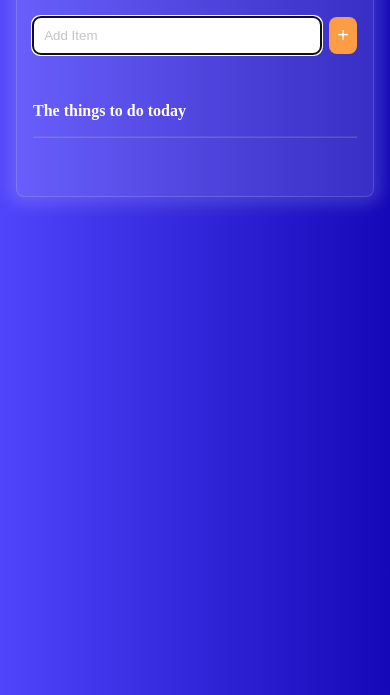
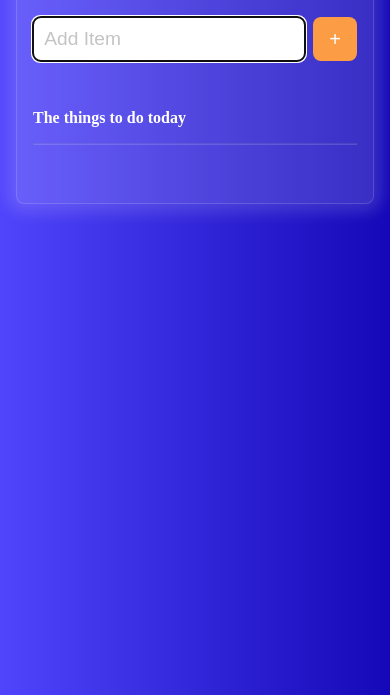
Before and after one commit to chriskwork/todo-list, a plain HTML site: page index.html in a window 390 px wide. Shown: the part 149-844 px from the top of the page. Drawn offline with Linux system fonts and the light colour scheme.

Commit message:
mobile version scale issue fixed

```diff
--- a/index.html
+++ b/index.html
@@ -4,7 +4,7 @@
         <meta charset="UTF-8" />
         <meta
             name="viewport"
-            content="width=device-width, initial-scale=1.0 user-scalable=no, maximum-scale=1, width=device-width"
+            content="width=device-width, initial-scale=1.0 user-scalable=no, maximum-scale=1"
         />
         <title>To Do List</title>
         <link rel="stylesheet" href="main.css" />
--- a/main.css
+++ b/main.css
@@ -148,4 +148,12 @@ hr {
         width: 90%;
         padding: 2rem 1rem;
     }
+
+    .wrapper #inputField input[type='text'] {
+        font-size: 1.2rem;
+    }
+
+    .wrapper #inputField button[type='submit'] {
+        padding: 4px 16px;
+    }
 }
```
